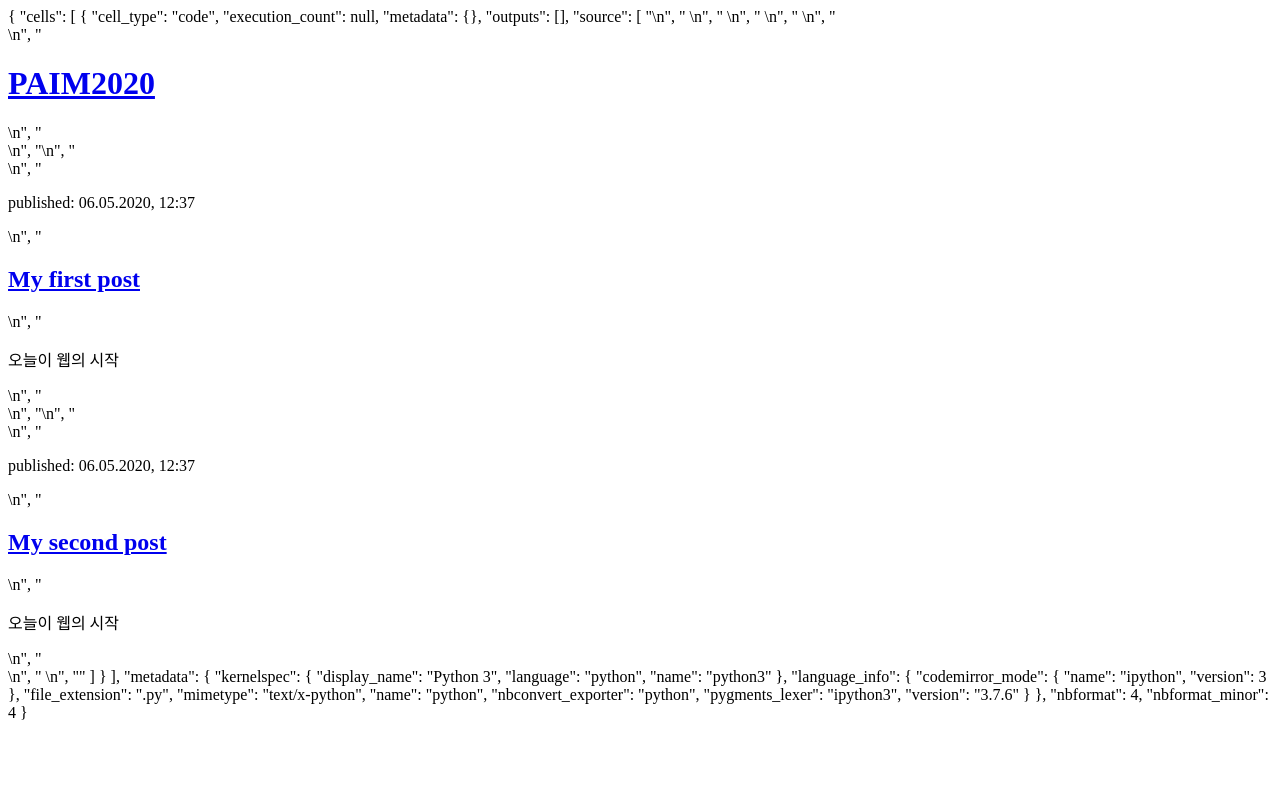
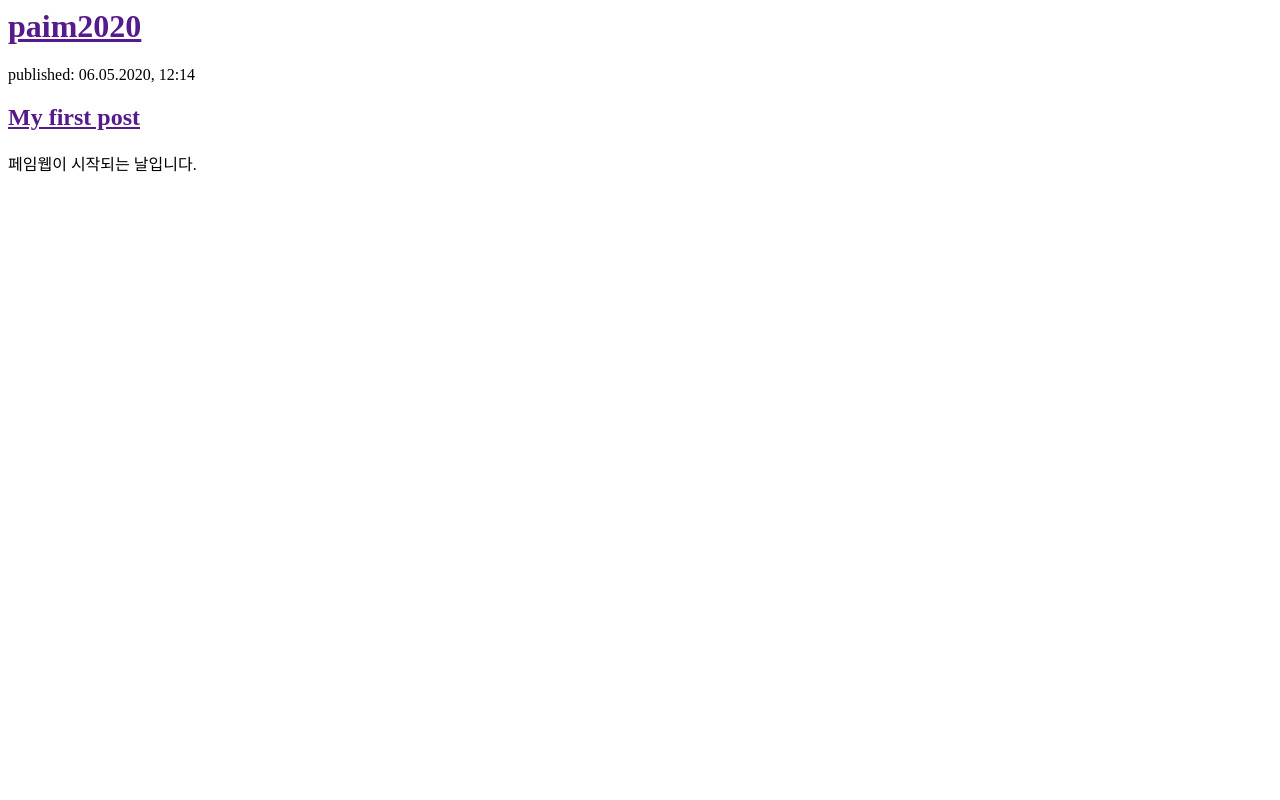
Before and after one commit to paim2020/my-first-blog, a Django app: template blog/templates/blog/post_list.html in a window 1280 px wide. Run offline with Django 3.2, Linux system fonts and the light colour scheme; the template is opened without the code that fills it, so the values that code supplies are empty.

Commit message:
HTML one more

```diff
--- a/blog/templates/blog/post_list.html
+++ b/blog/templates/blog/post_list.html
@@ -1,55 +1,16 @@
-{
- "cells": [
-  {
-   "cell_type": "code",
-   "execution_count": null,
-   "metadata": {},
-   "outputs": [],
-   "source": [
-    "<html>\n",
-    "    <head>\n",
-    "        <title>PAIM2020</title>\n",
-    "    </head>\n",
-    "    <body>\n",
-    "        <div>\n",
-    "            <h1><a href=\"\">PAIM2020</a></h1>\n",
-    "        </div>\n",
-    "\n",
-    "        <div>\n",
-    "            <p>published: 06.05.2020, 12:37</p>\n",
-    "            <h2><a href=\"\">My first post</a></h2>\n",
-    "            <p>오늘이 웹의 시작</p>\n",
-    "        </div>\n",
-    "\n",
-    "        <div>\n",
-    "            <p>published: 06.05.2020, 12:37</p>\n",
-    "            <h2><a href=\"\">My second post</a></h2>\n",
-    "            <p>오늘이 웹의 시작</p>\n",
-    "        </div>\n",
-    "    </body>\n",
-    "</html>"
-   ]
-  }
- ],
- "metadata": {
-  "kernelspec": {
-   "display_name": "Python 3",
-   "language": "python",
-   "name": "python3"
-  },
-  "language_info": {
-   "codemirror_mode": {
-    "name": "ipython",
-    "version": 3
-   },
-   "file_extension": ".py",
-   "mimetype": "text/x-python",
-   "name": "python",
-   "nbconvert_exporter": "python",
-   "pygments_lexer": "ipython3",
-   "version": "3.7.6"
-  }
- },
- "nbformat": 4,
- "nbformat_minor": 4
-}
+<html>
+    <head>
+        <title>paim2020</title>
+    </head>
+    <body>
+        <div>
+            <h1><a href="">paim2020</a></h1>
+        </div>
+
+        <div>
+            <p>published: 06.05.2020, 12:14</p>
+            <h2><a href="">My first post</a></h2>
+            <p>페임웹이 시작되는 날입니다.</p>
+        </div>
+    </body>
+</html>
```
